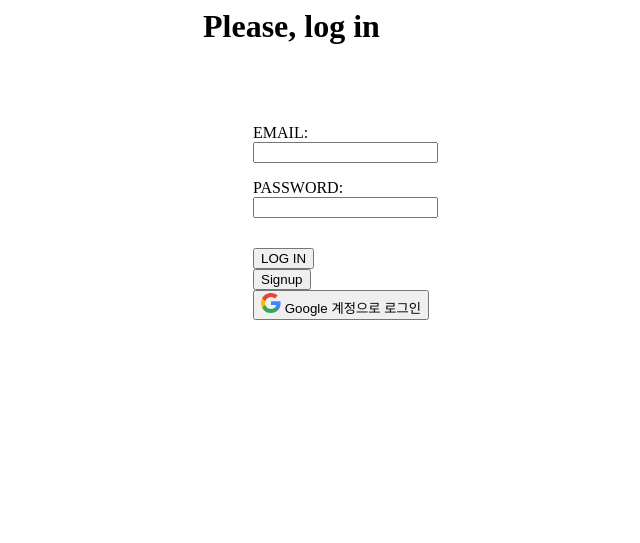
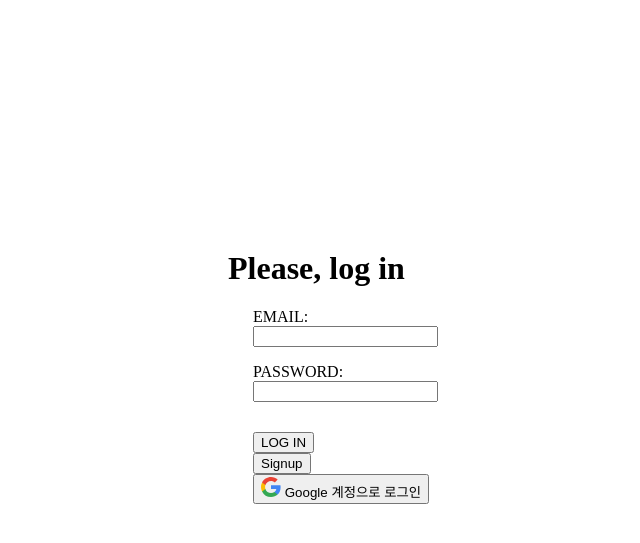
Before and after one commit to user188245/web_project-X, a Django app: page /signin/ in a window 1280 px wide. Shown: the top 543 px of the page, without its empty margins (287-927 px from the left). Run offline with Django 3.2, Linux system fonts and the light colour scheme.

Commit message:
171215 LOGIN CSS MODIFIED

```diff
--- a/accounts/static/css/login.css
+++ b/accounts/static/css/login.css
@@ -1,8 +1,11 @@
-h1 {
+body {
+	margin-top: 250px;
+}
+
+header {
 	margin: auto;
 	position: relative;
-	width: 300px;
-	height: 100px;
+	width: 250px;
 }
 
 div {
@@ -14,8 +17,3 @@ div {
 #btn {
 	margin-top: 30px;
 }
-
-#btn2 {
-	margin: auto;
-	position: relative;
-}
--- a/accounts/templates/accounts/login.html
+++ b/accounts/templates/accounts/login.html
@@ -24,7 +24,7 @@
 	{% endif %}
 
 	<!--로그인 폼-->
-	<h1> Please, log in </h1>
+	<header><h1> Please, log in </h1></header>
 	<form method="post" action="{% url 'signin' %}"> {% csrf_token %}
 		<div id="login">
 			{{ signinform.as_p }}
```
